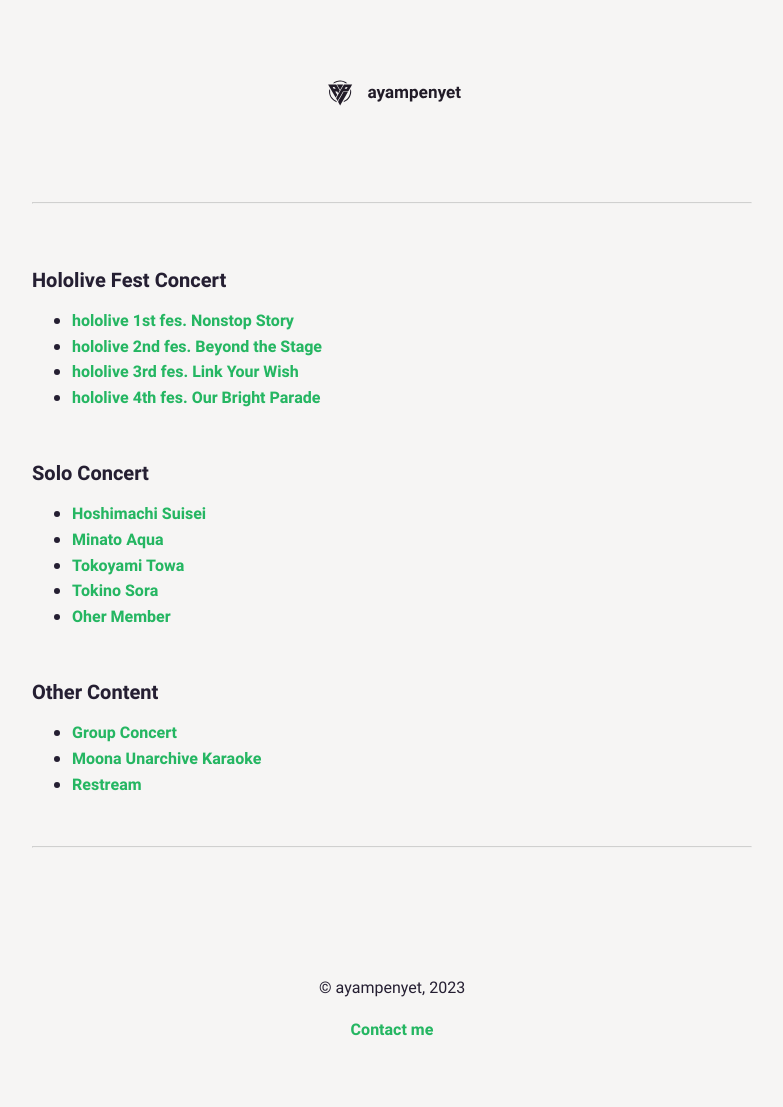
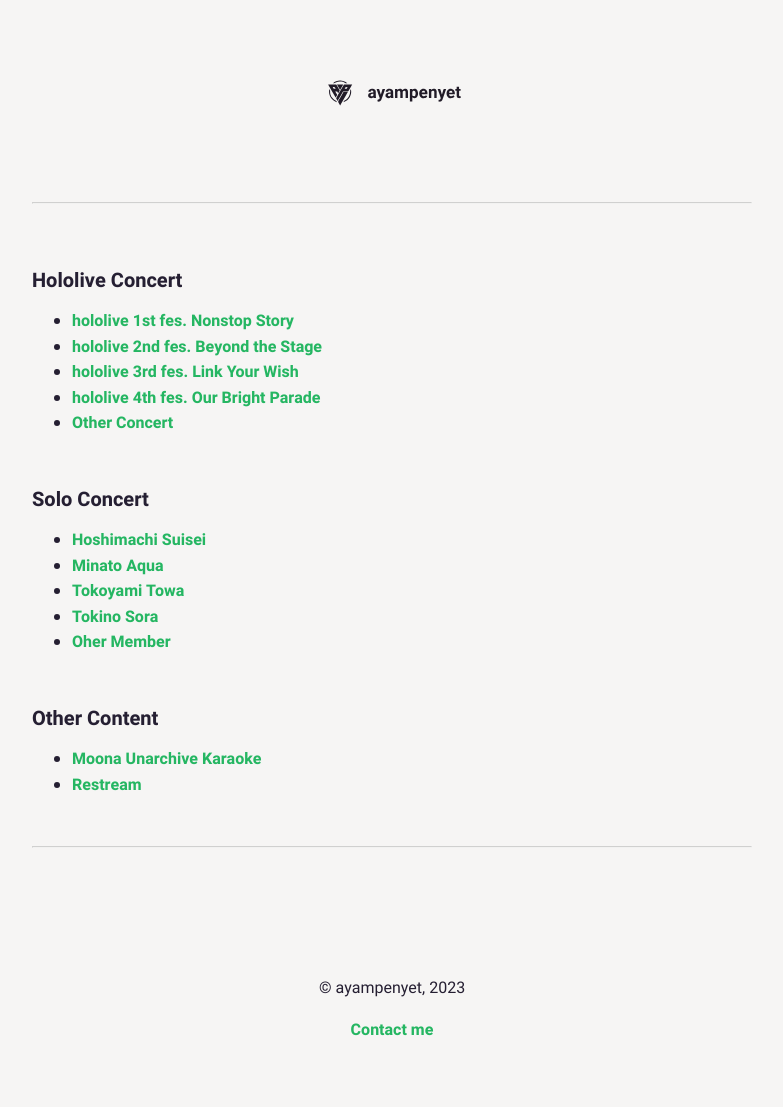
Before and after one commit to ImPeekaboo/blog, a Jekyll site: the page built from index.md, in a window 1280 px wide. Shown: the whole page, without its empty margins (248-1031 px from the left). Built offline with Jekyll 4.4.1, drawn with Linux system fonts in a browser that asks for light colours.

Commit message:
Update index.md

```diff
--- a/index.md
+++ b/index.md
@@ -6,11 +6,13 @@
 
 ---
 
-## Hololive Fest Concert
+## Hololive Concert
 * [hololive 1st fes. Nonstop Story](fes1st.md)
 * [hololive 2nd fes. Beyond the Stage](fes2nd.md)
 * [hololive 3rd fes. Link Your Wish](fes3rd.md)
 * [hololive 4th fes. Our Bright Parade](fes4th.md)
+* [Other Concert](groupmix.md)
+
 
 ## Solo Concert
 * [Hoshimachi Suisei](suisei.md)
@@ -20,7 +22,6 @@
 * [Oher Member](solomix.md)
 
 ## Other Content
-* [Group Concert](groupmix.md)
 * [Moona Unarchive Karaoke](moonutau.md)
 * [Restream](restream.md)
 
```
